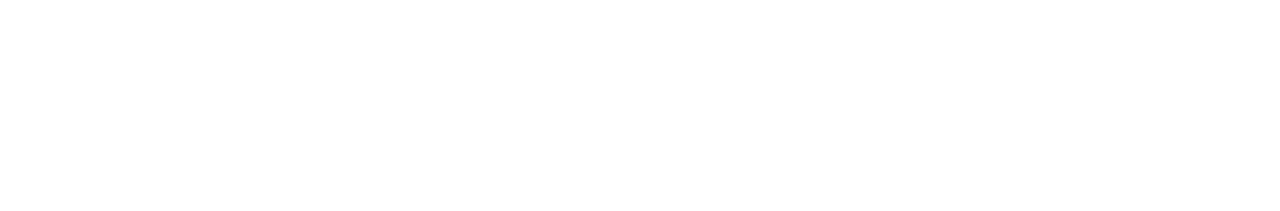
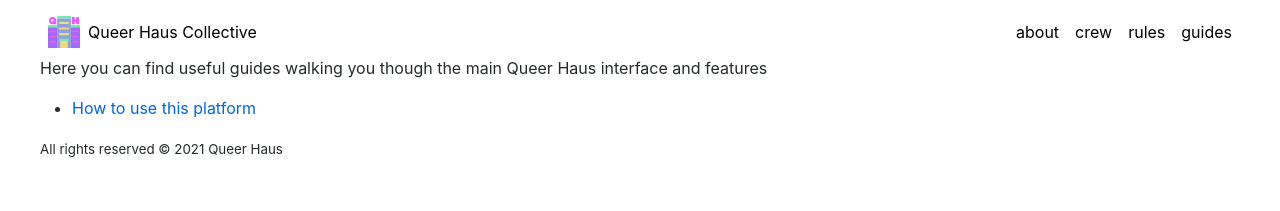
Before and after one commit to queerhaus/collective, a Gatsby site: page /guides in a window 1280 px wide. Before the commit this address had no page. Built offline with nearby package versions, Linux system fonts and the light colour scheme; Gatsby itself is replaced by a stand-in of ours.

Commit message:
setup main guides page

```diff
--- a/src/md/guides/how-to-use.md
+++ b/src/md/guides/how-to-use.md
@@ -1,11 +1,12 @@
 ---
 type: "guide"
-id: "platform-overview"
+id: "how-to-use"
+title: "How to use this platform"
 ---
 
 ## How to use this platform
 
-Leaving the the maintstream platforms behind comes with a bit of learning. We are here with guides and tips to help you take this jump into queer technical freedom!
+Leaving the the mainstream platforms behind comes with a bit of learning. We are here with guides and tips to help you take this jump into queer technical freedom!
 
 ### Federation and communities
 
--- /dev/null
+++ b/src/pages/guides.tsx
@@ -0,0 +1,41 @@
+import React from 'react';
+import { graphql, Link } from 'gatsby';
+import Layout from '../components/Layout';
+import SEO from '../components/SEO';
+
+function Guides({ data }) {
+	const guides = data.guides.edges;
+
+	return (
+		<Layout>
+			<SEO title="Guides" />
+			<div className="pr-main" id="about">
+				<p>Here you can find useful guides walking you though the main Queer Haus interface and features</p>
+				<ul>
+					{guides.map(({ node: guide }) => (
+						<li>
+							<Link to={guide.frontmatter.id}>{guide.frontmatter.title}</Link>
+						</li>
+					))}
+				</ul>
+			</div>
+		</Layout>
+	);
+}
+
+export const query = graphql`
+	query {
+		guides: allMarkdownRemark(filter: { frontmatter: { type: { eq: "guide" } } }) {
+			edges {
+				node {
+					frontmatter {
+						title
+						id
+					}
+				}
+			}
+		}
+	}
+`;
+
+export default Guides;
```
